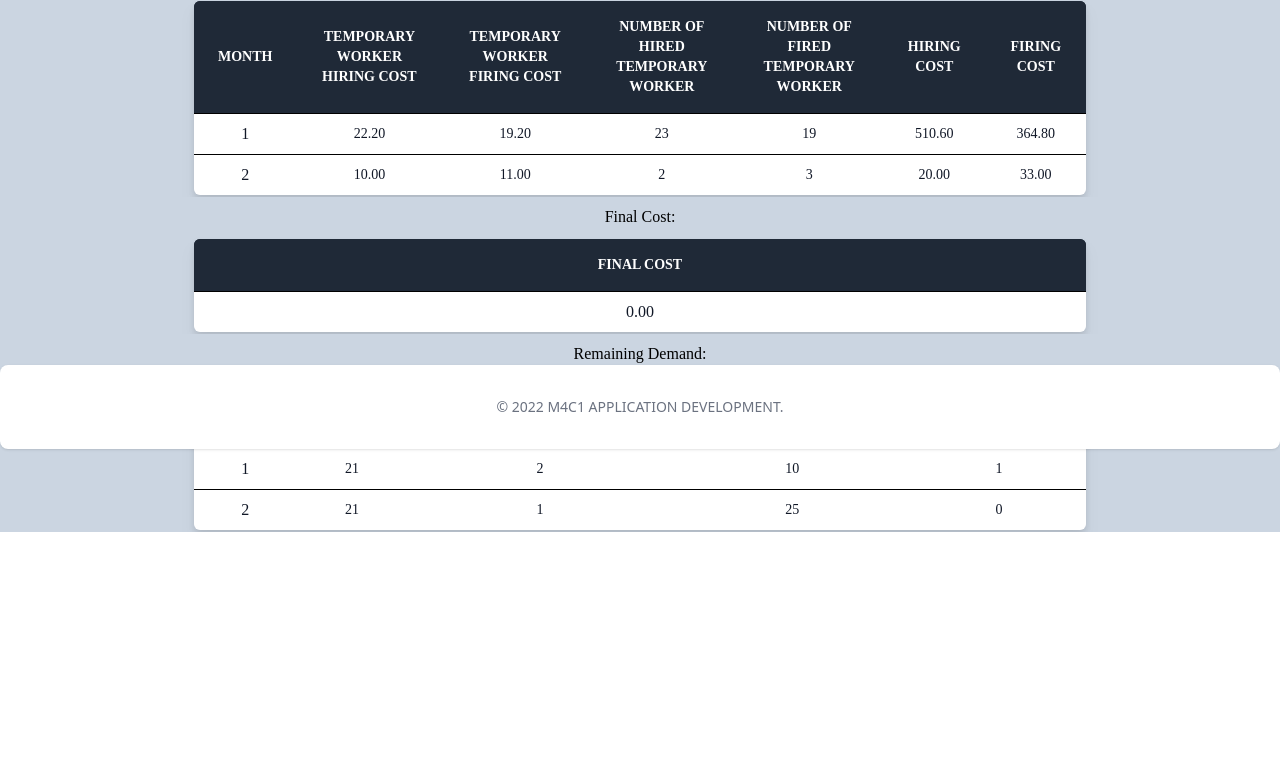
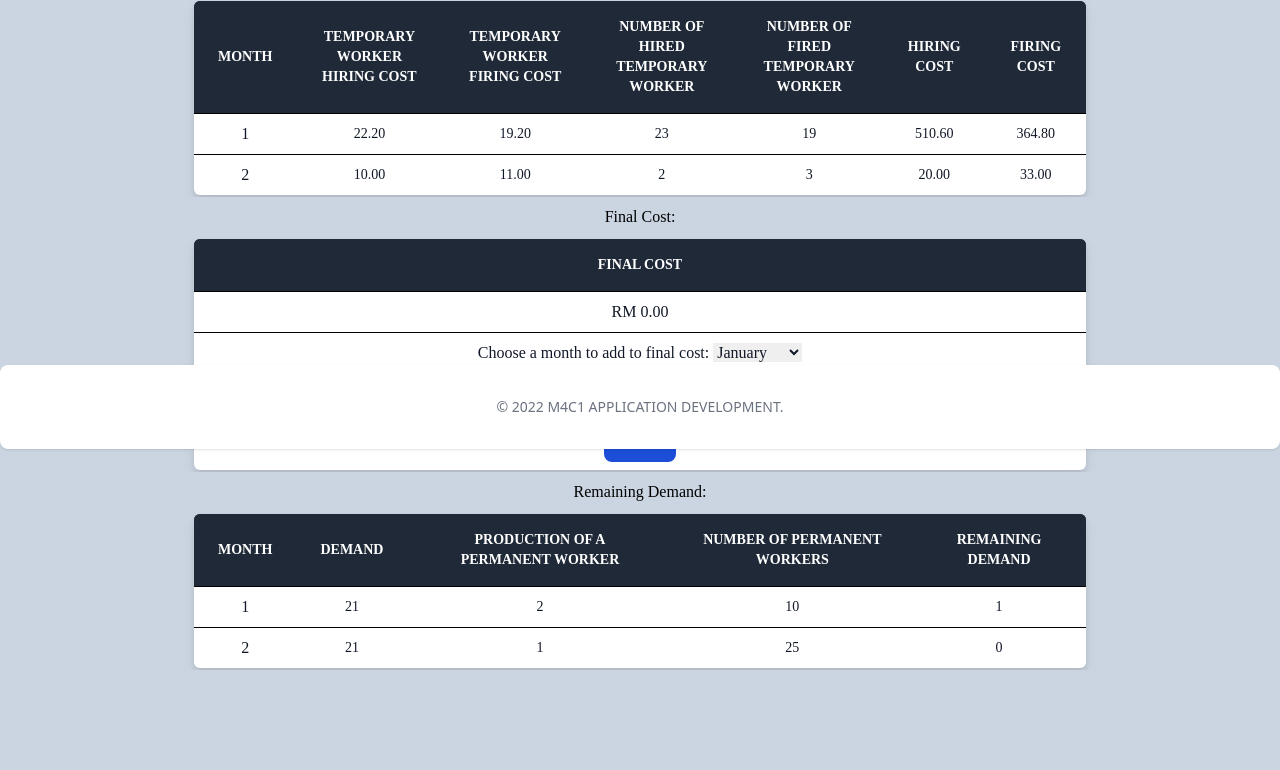
Before and after one commit to vKing-13/multiperiod-production-smoothing, a Django app: page / in a window 1280 px wide. Shown: the part 351-1121 px from the top of the page. Before the commit the page ends 883 px from the top, so only its background shows below. Run offline with Django 4.2, Linux system fonts and the light colour scheme; data comes from the database, SQL or seed files in the repository; both versions use the stored data as it was after the commit; some libraries are stand-ins or nearby versions.

Commit message:
Calc. Final Cost Alteration and Current Month Testing in Calc. Inventory Holding Cost

```diff
--- a/main/templates/main/calculate_inventory_holding_cost.html
+++ b/main/templates/main/calculate_inventory_holding_cost.html
@@ -22,10 +22,10 @@
     <i class="fa-solid fa-address-card"></i>Calc. Inventory Holding Cost</h1>
   {% csrf_token %}
         <label for="month" class="block mt-2 text-sm">Month:</label>
-        {% render_field form.month  placeholder="Month" class="bg-gray-50 border border-gray-300 text-gray-900 text-sm rounded-lg focus:ring-blue-500 focus:border-blue-500 block w-full p-2.5"%}
+        {% render_field form.month readonly="true" placeholder="Month" class="bg-gray-50 border border-gray-300 text-gray-900 text-sm rounded-lg focus:ring-blue-500 focus:border-blue-500 block w-full p-2.5"%}
 
         <label for="holdingCostPerUnit" class="block mt-2 text-sm">Holding cost per unit:</label>
-        {% render_field form.holdingCostPerUnit  placeholder="Holding cost per unit" class="bg-gray-50 border border-gray-300 text-gray-900 text-sm rounded-lg focus:ring-blue-500 focus:border-blue-500 block w-full p-2.5"%}
+        {% render_field form.holdingCostPerUnit placeholder="Holding cost per unit" class="bg-gray-50 border border-gray-300 text-gray-900 text-sm rounded-lg focus:ring-blue-500 focus:border-blue-500 block w-full p-2.5"%}
 
         <label for="unitsOfEndingInventory" class="block mt-2 text-sm">Ending inventory unit(s):</label>
         {% render_field form.unitsOfEndingInventory  placeholder="Ending inventory unit(s)" class="bg-gray-50 border border-gray-300 text-gray-900 text-sm rounded-lg focus:ring-blue-500 focus:border-blue-500 block w-full p-2.5"%}
--- a/main/templates/main/index.html
+++ b/main/templates/main/index.html
@@ -4,7 +4,7 @@
 
 <h1 class="flex justify-center m-2 font-[Poppins]">Home Page Template</h1>
 <script src="http://cdn.tailwindcss.com"></script>
-<body class="min-h-screen bg-slate-300">
+<body class="min-h-screen bg-slate-300" style="min-height: 400px; margin-bottom: 100px; clear: both;">
 <div class='overflow-x-auto w-full'>
 
       <h2 class="flex justify-center m-2 font-[Poppins]">Inventory Holding Cost:</h2>
@@ -74,9 +74,38 @@
                   <tbody class="bg-white border-b text-gray-900 text-center border-none">
       {% for x in FC %}
                         <tr class="cursor-pointer hover:bg-gray-300 hover:scale-105 duration-300 ">
-                              <td class="px-1 py-2 text-center border-none">{{ x.finalCost}}</td>
+                              <td class="px-1 py-2 text-center border-none">RM {{ x.finalCost}}</td>
                         </tr>
       {% endfor %}
+                        <tr class="cursor-pointer hover:bg-gray-300 hover:scale-105 duration-300 ">
+                              <td class="px-1 py-2 text-center border-none">
+                                    <form action="calculateFC/" method="POST">
+                                          {% csrf_token %}
+                                    <label for="month">Choose a month to add to final cost:</label>
+                                    <select id="month" name="month">
+                                          <option value="1">January</option>
+                                          <option value="2">February</option>
+                                          <option value="3">March</option>
+                                          <option value="4">April</option>
+                                          <option value="5">May</option>
+                                          <option value="6">June</option>
+                                          <option value="7">July</option>
+                                          <option value="8">August</option>
+                                          <option value="9">September</option>
+                                          <option value="10">October</option>
+                                          <option value="11">November</option>
+                                          <option value="12">December</option>
+                                    </select>
+                                          <br/><button type="submit" class="text-white bg-blue-700 hover:bg-blue-800 focus:ring-4 focus:outline-none focus:ring-blue-300 font-medium rounded-lg text-sm w-full sm:w-auto px-5 py-2.5 text-center dark:bg-blue-600 dark:hover:bg-blue-700 dark:focus:ring-blue-800">Calculate</button>
+                                    </form>
+                              </td>
+                        </tr>
+                        <tr class="cursor-pointer hover:bg-gray-300 hover:scale-105 duration-300 ">
+                              <td class="px-1 py-2 text-center border-none"><form action="resetFinalCost/" method="POST">
+                                    {% csrf_token %}
+                                    <button type="submit" class="text-white bg-blue-700 hover:bg-blue-800 focus:ring-4 focus:outline-none focus:ring-blue-300 font-medium rounded-lg text-sm w-full sm:w-auto px-5 py-2.5 text-center dark:bg-blue-600 dark:hover:bg-blue-700 dark:focus:ring-blue-800">Reset</button>
+                              </form></td>
+                        </tr>
                   </tbody>
             </table>
             </div>
--- a/main/urls.py
+++ b/main/urls.py
@@ -18,4 +18,5 @@ urlpatterns=[
   path('calculateIHC/',views.calculateInventoryHoldingCost,name="Calculate Inventory Holding Cost"),
   path('calculateNTW/',views.calculateNumOfTempWorkers,name="Calculate Num. of Temp. Workers Monthly"),
   path('calculateRD/',views.calculateRemainingDemand,name="Calculate Remaining Demand Monthly"),
+  path('resetFinalCost/',views.resetFC,name="Reset Final Cost")
 ]
--- a/main/views.py
+++ b/main/views.py
@@ -2,6 +2,7 @@ from django.shortcuts import render
 from django.http import HttpResponse, HttpResponseRedirect
 from main import models,forms
 from django.contrib.auth.models import Group
+from datetime import date
 # Create your views here.
 def index(request):
   qsIHC = models.IHCDatabase.objects.all().values()
@@ -90,7 +91,8 @@ def calculateInventoryHoldingCost(request):
       models.IHCDatabase.objects.filter(month=inputMonth).update(inventoryHoldingCost=inventoryHoldingCostResult)
       return HttpResponseRedirect('/')
   else:
-      form = forms.IHCForm()
+      current_month = date.today().month
+      form = forms.IHCForm(initial={'month': current_month})
   return render(request, 'main/calculate_inventory_holding_cost.html', {'form': form})
 
 def calculateFiringHiringCost(request):
@@ -125,28 +127,29 @@ def calculateFiringHiringCost(request):
   return render(request,"main/calculate_firing_hiring_cost.html",{'form':form})
 
 def calculateFinalCost(request):
-  if request.method == "POST":
-    form = forms.FCForm(request.POST)
-    if form.is_valid():
-      inputMonth = int(request.POST.get('addMonth'))
-      qs = models.FCDatabase.objects.all().values()
-      if qs.count() <= 0:
-        form.save()
-      for x in qs:
-        finalCostGet = x['finalCost']
-      qsIHC = models.IHCDatabase.objects.filter(month=inputMonth).values()
-      for x in qsIHC:
-        inventoryHoldingCost = x['inventoryHoldingCost']
-      qsFHC = models.FHCDatabase.objects.filter(month=inputMonth).values()
-      for x in qsFHC:
-        hiringCost = x['hiringCost']
-        firingCost = x['firingCost']
-      finalCostResult = finalCostGet + inventoryHoldingCost + hiringCost + firingCost
-      models.FCDatabase.objects.filter(finalCost=finalCostGet).update(finalCost=finalCostResult)
-      return HttpResponseRedirect('/')
-  else:
-      form = forms.FCForm()
-  return render(request,"main/calculate_final_cost.html",{'form':form})
+  # if request.method == "POST":
+  #   form = forms.FCForm(request.POST)
+  #   if form.is_valid():
+  #     inputMonth = int(request.POST.get('addMonth'))
+  #     qs = models.FCDatabase.objects.all().values()
+  #     if qs.count() <= 0:
+  #       form.save()
+  #     for x in qs:
+  #       finalCostGet = x['finalCost']
+  #     qsIHC = models.IHCDatabase.objects.filter(month=inputMonth).values()
+  #     for x in qsIHC:
+  #       inventoryHoldingCost = x['inventoryHoldingCost']
+  #     qsFHC = models.FHCDatabase.objects.filter(month=inputMonth).values()
+  #     for x in qsFHC:
+  #       hiringCost = x['hiringCost']
+  #       firingCost = x['firingCost']
+  #     finalCostResult = finalCostGet + inventoryHoldingCost + hiringCost + firingCost
+  #     models.FCDatabase.objects.filter(finalCost=finalCostGet).update(finalCost=finalCostResult)
+  #     return HttpResponseRedirect('/')
+  # else:
+  #     form = forms.FCForm()
+  # return render(request,"main/calculate_final_cost.html",{'form':form})
+  return HttpResponseRedirect('/')
 
 def calculateInventoryConstraints(request):
   form = forms.ICForm(request.POST)
@@ -183,3 +186,10 @@ def calculateRemainingDemand(request):
   else:
       form = forms.RDForm()
   return render(request,"main/calculate_remaining_demand.html",{'form':form})
+
+def resetFC(request):
+  qs = models.FCDatabase.objects.all().values()
+  for x in qs:
+    finalCostGet = x['finalCost']
+  models.FCDatabase.objects.filter(finalCost=finalCostGet).update(finalCost=0)
+  return HttpResponseRedirect('/')
```
Also changed, not shown: db.sqlite3.
